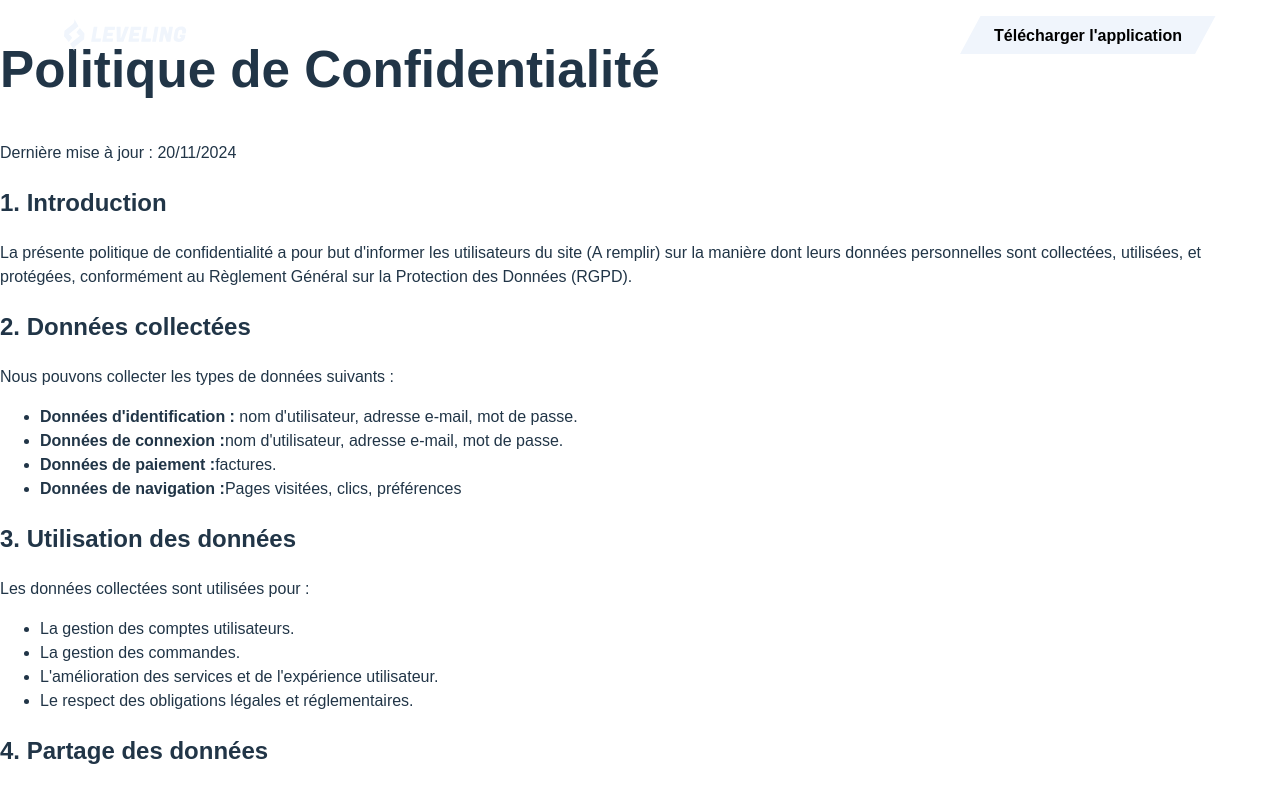
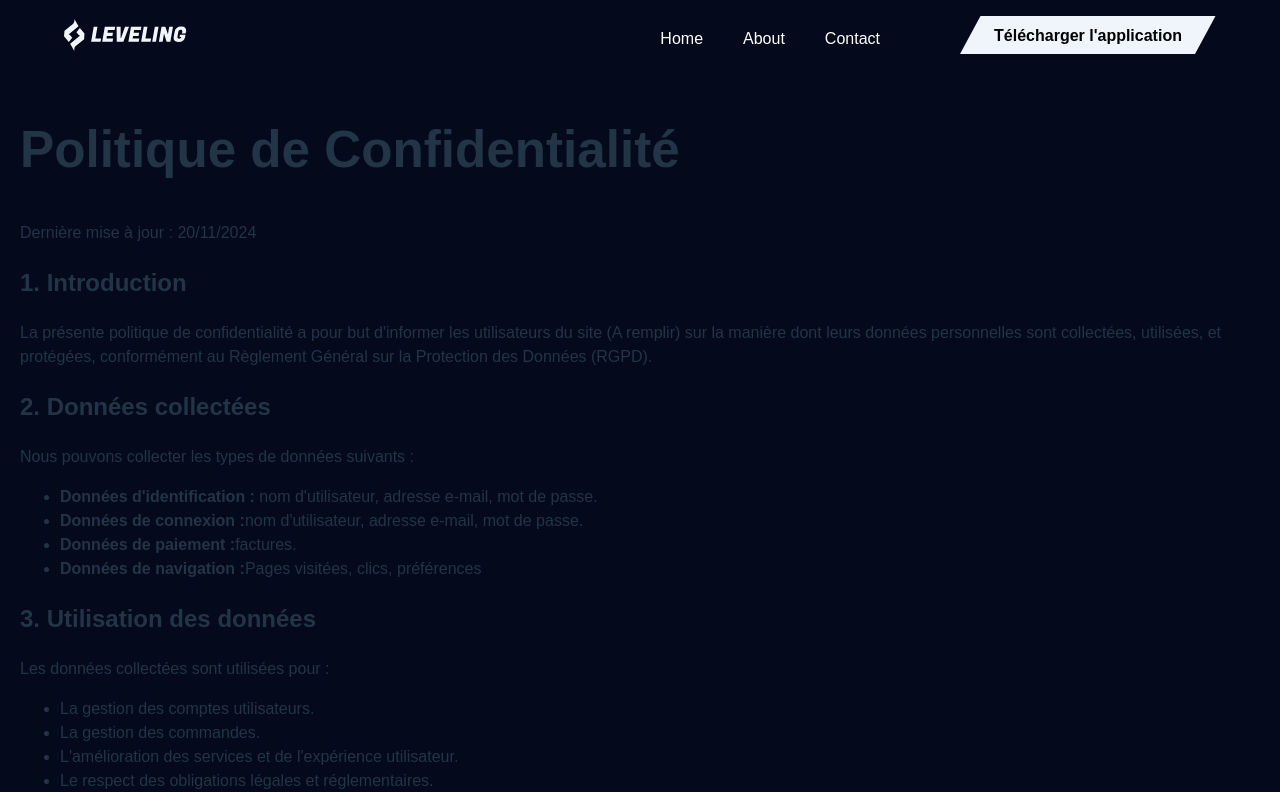
Before and after one commit to LevelingYnov/leveling-web, a React (Vite) app in the folder leveling-frontend/: page /politique-confidentialite in a window 1280 px wide. Shown: the top 792 px of the page. Built offline with nearby package versions, Linux system fonts and the light colour scheme.

Commit message:
Ajout vrai faq et feedback Ajout style pages annexes 2

```diff
--- a/leveling-frontend/src/confidentialite.css
+++ b/leveling-frontend/src/confidentialite.css
@@ -2,8 +2,7 @@
     background: #05091c;
     background-size: cover;
     overflow: hidden;
-    padding-top: 10vh;
-    padding: 20px;
+    padding: 10vh 20px 20px 20px;
 }
 
 @media screen and (max-width: 480px) {
--- a/leveling-frontend/src/mentionLegales.css
+++ b/leveling-frontend/src/mentionLegales.css
@@ -2,8 +2,7 @@
     background: #05091c;
     background-size: cover;
     overflow: hidden;
-    padding-top: 10vh;
-    padding: 20px;
+    padding: 10vh 20px 20px 20px;
 }
 
 @media screen and (max-width: 480px) {
--- a/leveling-frontend/src/mentionLegales.jsx
+++ b/leveling-frontend/src/mentionLegales.jsx
@@ -1,4 +1,5 @@
 import './App.css';
+import './mentionLegales.css';
 
 function MentionLegalPage() {
   return (
```
